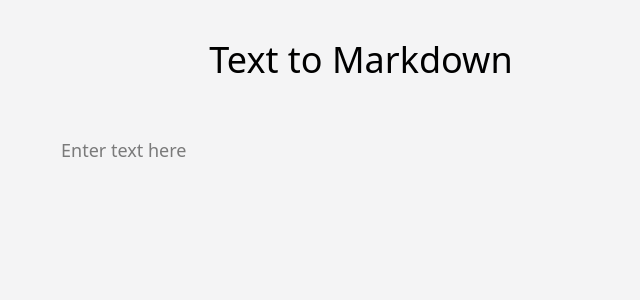
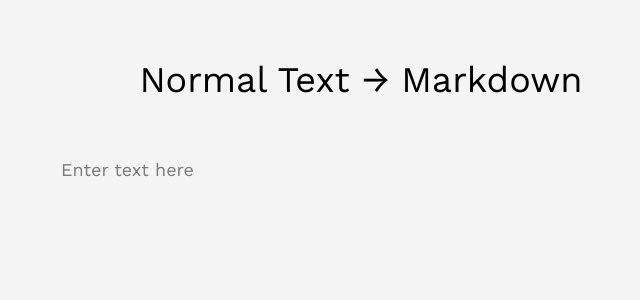
Before and after one commit to catherinetweeks/markdown-editor, a React (Vite) app: page / in a window 1280 px wide. Shown: the top 300 px of the page, without its empty margins (279-919 px from the left). Built offline with nearby package versions, Linux system fonts and the light colour scheme.

Commit message:
added font and changed title

```diff
--- a/index.html
+++ b/index.html
@@ -5,6 +5,9 @@
     <!-- <link rel="icon" type="image/svg+xml" href="/vite.svg" /> favicon here, put in public folder -->
     <meta name="viewport" content="width=device-width, initial-scale=1.0" />
     <title>#Markdown Editor#</title>
+    <link rel="preconnect" href="https://fonts.googleapis.com">
+    <link rel="preconnect" href="https://fonts.gstatic.com" crossorigin>
+    <link href="https://fonts.googleapis.com/css2?family=Work+Sans:ital,wght@0,100..900;1,100..900&display=swap" rel="stylesheet">
   </head>
   <body>
     <div id="root"></div>
--- a/src/components/DarkModeButton.tsx
+++ b/src/components/DarkModeButton.tsx
@@ -22,7 +22,7 @@ function DarkModeButton () {
 
     return (
         <button
-            className="bg-zinc-100 dark:bg-zinc-800 p-2 rounded-xl fixed bottom-6 right-6 cursor-pointer hover:-translate-y-0.5 transition-transform"
+            className="bg-zinc-100 dark:bg-zinc-900 p-2 rounded-xl fixed bottom-6 right-6 cursor-pointer hover:-translate-y-0.5 transition-transform"
             onClick={toggleTheme}>
             {theme === 'light' ?  (
                 <LuMoon className="w-7 h-7 text-black"/>
--- a/src/components/Heading.tsx
+++ b/src/components/Heading.tsx
@@ -2,7 +2,10 @@ function Heading() {
 
     return (
         <div>
-            <h1 className="text-black dark:text-white flex justify-center text-4xl mt-10 mb-5 cursor-default">Text to Markdown</h1>
+            <div
+            className="text-black dark:text-white flex justify-center text-4xl mt-15 mb-5 cursor-default">
+                <h1>Normal Text → Markdown</h1>
+            </div>
         </div>
     )
 }
--- a/src/components/RichTextEditor.tsx
+++ b/src/components/RichTextEditor.tsx
@@ -8,7 +8,6 @@ function RichTextEditor() {
         <div className="max-w-2xl mx-auto p-4">
             <textarea
                 className="text-black dark:text-white resize-none w-full h-100 p-5 text-lg focus:outline-none focus:ring-0"
-                // focus:outline-none focus:ring-0
                 value={text}
                 onChange={(textChange) => setText(textChange.target.value)}
                 placeholder="Enter text here"
--- a/src/index.css
+++ b/src/index.css
@@ -3,6 +3,7 @@
 @custom-variant dark (&:where(.dark, .dark *));
 
 html, body {
-  @apply min-h-screen bg-zinc-100 dark:bg-zinc-800;
+  @apply min-h-screen bg-zinc-100 dark:bg-zinc-900;
   transition: background-color 0.2s ease, color 0.2s ease;
+  font-family: "Work Sans", sans-serif;
 }
```
